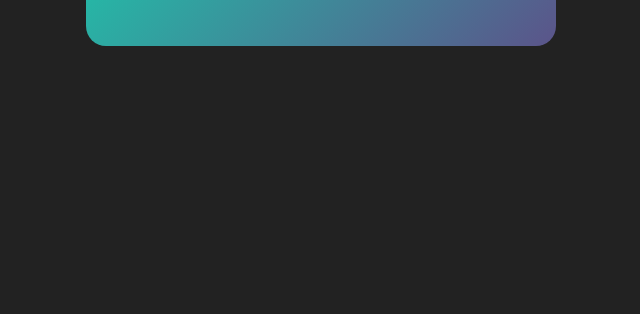
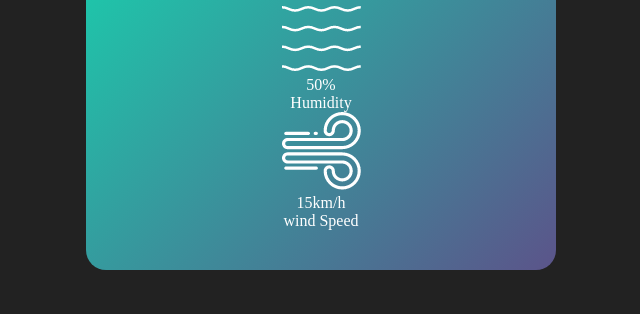
Before and after one commit to riteshK8055/Weather_App, a plain HTML site: page index.html in a window 1280 px wide. Shown: the part 486-800 px from the top of the page, without its empty margins (319-959 px from the left). Drawn offline with Linux system fonts and the light colour scheme.

Commit message:
html code complete

```diff
--- a/index.html
+++ b/index.html
@@ -18,6 +18,23 @@
             <img src="rain.png" class="weather-icon">
             <h1>22*c</h1>
             <h2 class="city">New York</h2>
+            <div class="details">
+                <div class="col">
+                    <img src="humidity.png" >
+                </div>
+                <div>
+                    <p class="humidity">50%</p>
+                    <p>Humidity</p>
+                </div>
+
+                <div class="col">
+                    <img src="wind.png" >
+                </div>
+                <div>
+                    <p class="wind">15km/h</p>
+                    <p>wind Speed</p>
+                </div>
+            </div>
         </div>
     </div>
 
```
